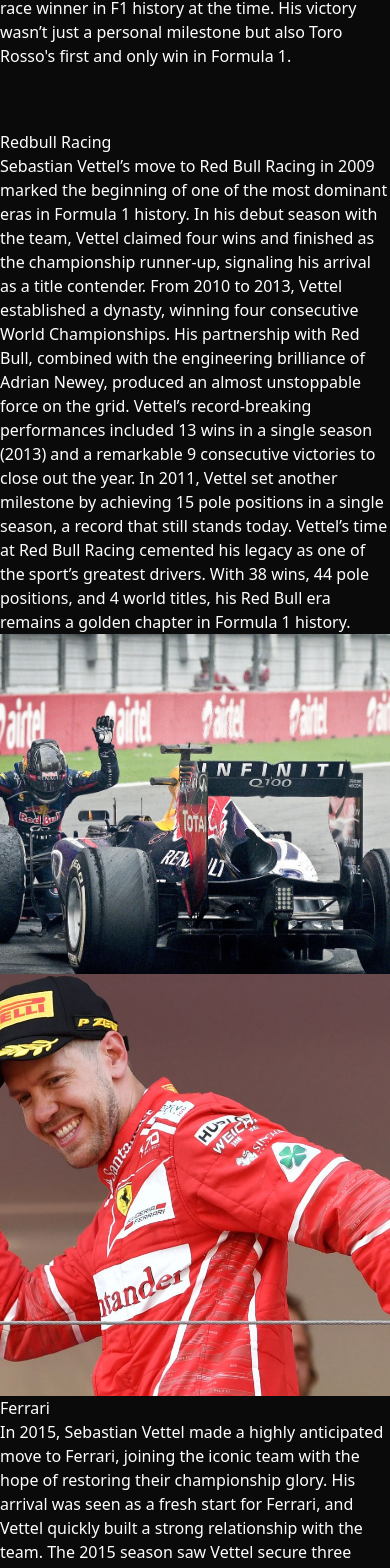
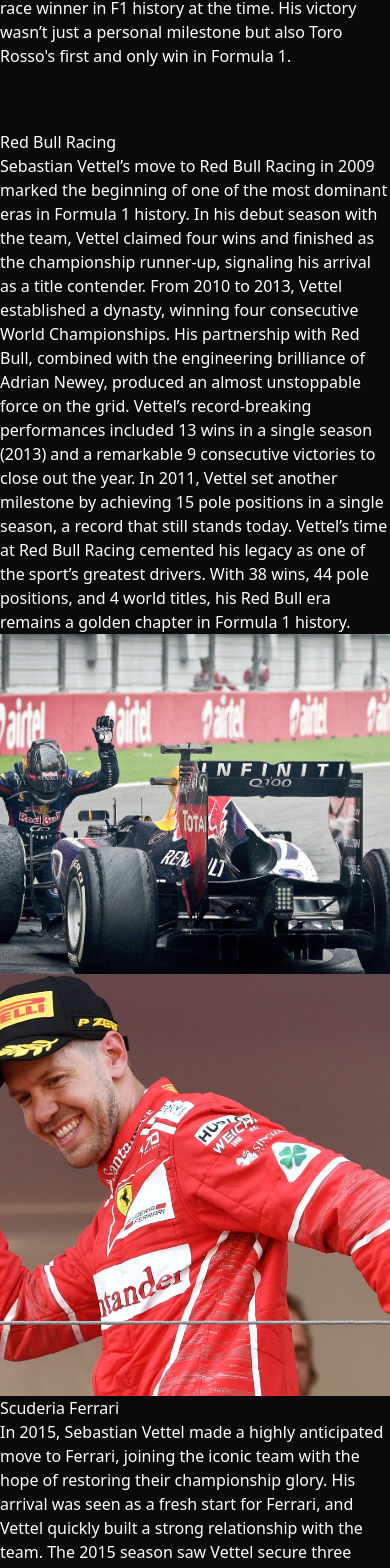
Before and after one commit to Yefee8/dankeseb, a Next.js app: page / in a window 390 px wide. Shown: the part 4090-5658 px from the top of the page. Built offline with nearby package versions, Linux system fonts and the light colour scheme.

Commit message:
fix: ferrari to scuderia ferrari, redbull to red bull

```diff
--- a/src/app/page.tsx
+++ b/src/app/page.tsx
@@ -3,8 +3,8 @@
 import GeneralStats from "@/components/homepage/GeneralStats";
 import BmwSauber from "@/components/homepage/Teams/BmwSauber";
 import ToroRosso from "@/components/homepage/Teams/ToroRosso";
-import RedbullRacing from "@/components/homepage/Teams/RedbullRacing";
-import Ferrari from "@/components/homepage/Teams/Ferrari";
+import RedBullRacing from "@/components/homepage/Teams/RedBullRacing";
+import ScuderiaFerrari from "@/components/homepage/Teams/ScuderiaFerrari";
 import AstonMartin from "@/components/homepage/Teams/AstonMartin";
 
 export default function Home() {
@@ -20,9 +20,9 @@
 
       <ToroRosso />
 
-      <RedbullRacing />
+      <RedBullRacing />
 
-      <Ferrari />
+      <ScuderiaFerrari />
 
       <AstonMartin />
     </div>
--- a/src/components/homepage/Teams/RedbullRacing.tsx
+++ b/src/components/homepage/Teams/RedbullRacing.tsx
@@ -3,11 +3,11 @@
 export default function RedbullRacing() {
   return (
     <div
-      id="redbull-racing"
+      id="red-bull-racing"
       className="page max-md:flex-col flex justify-center"
     >
       <div className="md:w-1/2 md:h-full h-1/2 bg-[#001c45]/40 justify-center items-center flex flex-col gap-4">
-        <h1 className="text-xl md:text-3xl font-bold">Redbull Racing</h1>
+        <h1 className="text-xl md:text-3xl font-bold">Red Bull Racing</h1>
 
         <p className="text-base md:text-lg font-medium md:px-16 px-8 text-center">
           Sebastian Vettel’s move to Red Bull Racing in 2009 marked the
--- a/src/components/homepage/Teams/Ferrari.tsx
+++ b/src/components/homepage/Teams/ScuderiaFerrari.tsx
@@ -1,8 +1,8 @@
 import Image from "next/image";
 
-export default function Ferrari() {
+export default function ScuderiaFerrari() {
   return (
-    <div id="toro-rosso" className="page max-md:flex-col flex justify-center">
+    <div id="scuderia-ferrari" className="page max-md:flex-col flex justify-center">
       <Image
         width={1000}
         height={1000}
@@ -12,7 +12,7 @@
       />
 
       <div className="md:w-1/2 md:h-full h-1/2 bg-red-600/5 justify-center items-center flex flex-col gap-4">
-        <h1 className="text-xl md:text-3xl font-bold">Ferrari</h1>
+        <h1 className="text-xl md:text-3xl font-bold">Scuderia Ferrari</h1>
 
         <p className="text-base md:text-lg font-medium md:px-16 px-8 text-center">
           In 2015, Sebastian Vettel made a highly anticipated move to Ferrari,
```
